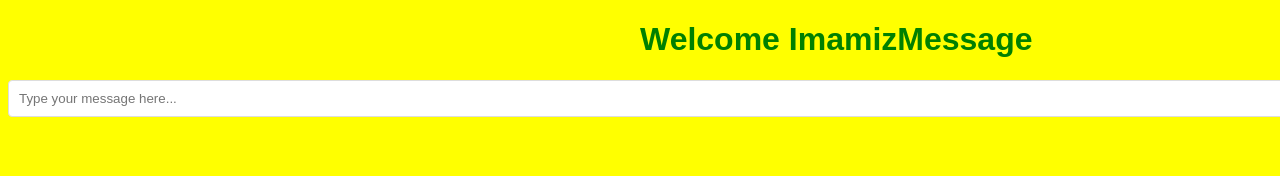
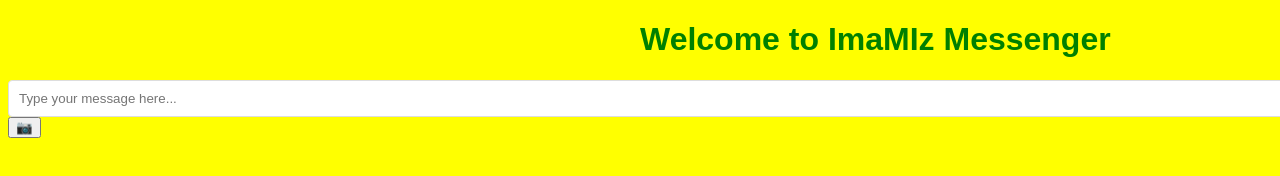
Before and after one commit to Imthiyas114/imth, a website: page public/index.html in a window 1280 px wide. Drawn offline with nearby package versions, Linux system fonts and the light colour scheme; no server answers.

Commit message:
Update index.html

```diff
--- a/public/index.html
+++ b/public/index.html
@@ -1,14 +1,16 @@
-<!-- public/index.html -->
 <!DOCTYPE html>
 <html>
 <head>
-    <title>ImaMIz Messseger</title>
+    <title>ImaMIz Messenger</title>
     <link rel="stylesheet" type="text/css" href="styles.css">
 </head>
 <body>
-<h1> Welcome ImamizMessage</h1>
+    <h1>Welcome to ImaMIz Messenger</h1>
     <ul id="messages"></ul>
-    <input id="message-input" autocomplete="off" placeholder="Type your message here..." />
+    <div id="message-input-container">
+        <input id="message-input" autocomplete="off" placeholder="Type your message here..." />
+        <button id="camera-button">&#128247;</button>
+    </div>
     <script src="/socket.io/socket.io.js"></script>
     <script src="script.js"></script>
 </body>
```
